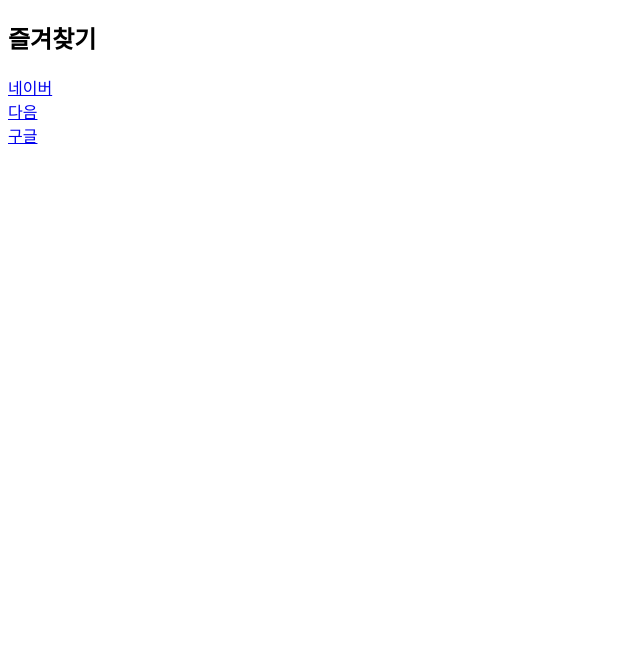
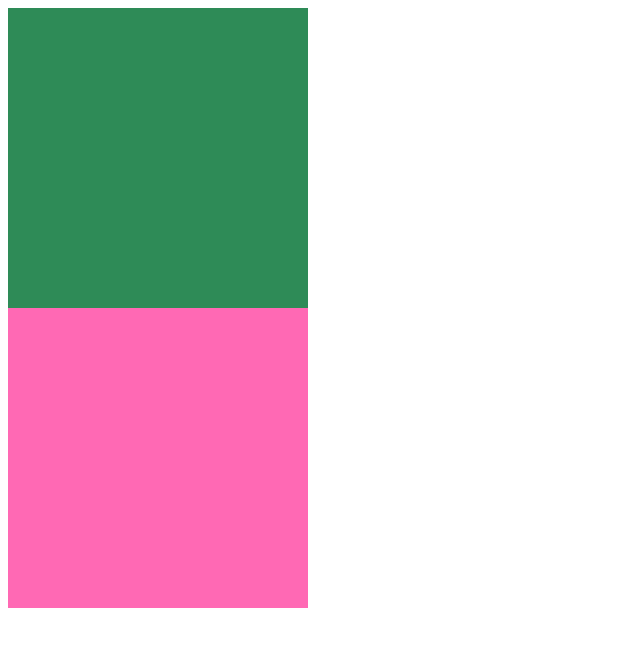
Before and after one commit to lxxulli/react_base_2, a React (Create React App) app: page / in a window 1280 px wide. Shown: the top 646 px of the page, without its empty margins (0-640 px from the left). Built offline with nearby package versions, Linux system fonts and the light colour scheme.

Commit message:
리액트 5일차 css, style

```diff
--- a/package.json
+++ b/package.json
@@ -9,6 +9,7 @@
     "react": "^18.2.0",
     "react-dom": "^18.2.0",
     "react-scripts": "5.0.1",
+    "styled-components": "^6.1.0",
     "web-vitals": "^2.1.4"
   },
   "scripts": {
--- a/src/App.js
+++ b/src/App.js
@@ -4,6 +4,7 @@
 import { Internet } from "./components/ex04/Internet";
 import { IntroEx } from "./components/ex04/IntroEx";
 import { MapFnEx } from "./components/ex04/MapFnEx";
+import { Ex05 } from "./components/ex05/Ex05";
 
 const App = () => {
   return (
@@ -21,7 +22,10 @@
 
       {/* <MapFnEx /> */}
       {/* <IntroEx /> */}
-      <Internet />
+      {/* <Internet /> */}
+      {/* 4일차 */}
+
+      <Ex05 />
     </>
   );
 };
--- /dev/null
+++ b/src/components/ex05/Ex05.js
@@ -0,0 +1,11 @@
+import { CssEx } from "./components/CssEx";
+import { StyleEx } from "./components/StyleEx";
+
+export const Ex05 = () => {
+  return (
+    <>
+      <CssEx />
+      <StyleEx />
+    </>
+  );
+};
--- /dev/null
+++ b/src/components/ex05/components/CssEx.js
@@ -0,0 +1,18 @@
+// import "../css/style.css";
+
+export const CssEx = () => {
+  return (
+    <>
+      <div
+        className="box"
+        style={{
+          width: "300px",
+          height: "300px",
+          backgroundColor: "seagreen",
+        }}
+      ></div>
+
+      {/* <div className="box_2"></div> */}
+    </>
+  );
+};
--- /dev/null
+++ b/src/components/ex05/components/StyleEx.js
@@ -0,0 +1,15 @@
+import styled from "styled-components";
+
+const Box = styled.div`
+  width: 300px;
+  height: 300px;
+  background-color: hotpink;
+`;
+
+export const StyleEx = () => {
+  return (
+    <>
+      <Box></Box>
+    </>
+  );
+};
--- /dev/null
+++ b/src/components/ex05/css/style.css
@@ -0,0 +1,10 @@
+* {
+  margin: 0;
+  padding: 0;
+  box-sizing: border-box;
+}
+.box_2 {
+  width: 300px;
+  height: 300px;
+  background-color: hotpink;
+}
```
Also changed, not shown: 1 other file (tests, documents, lock files or other folders).
